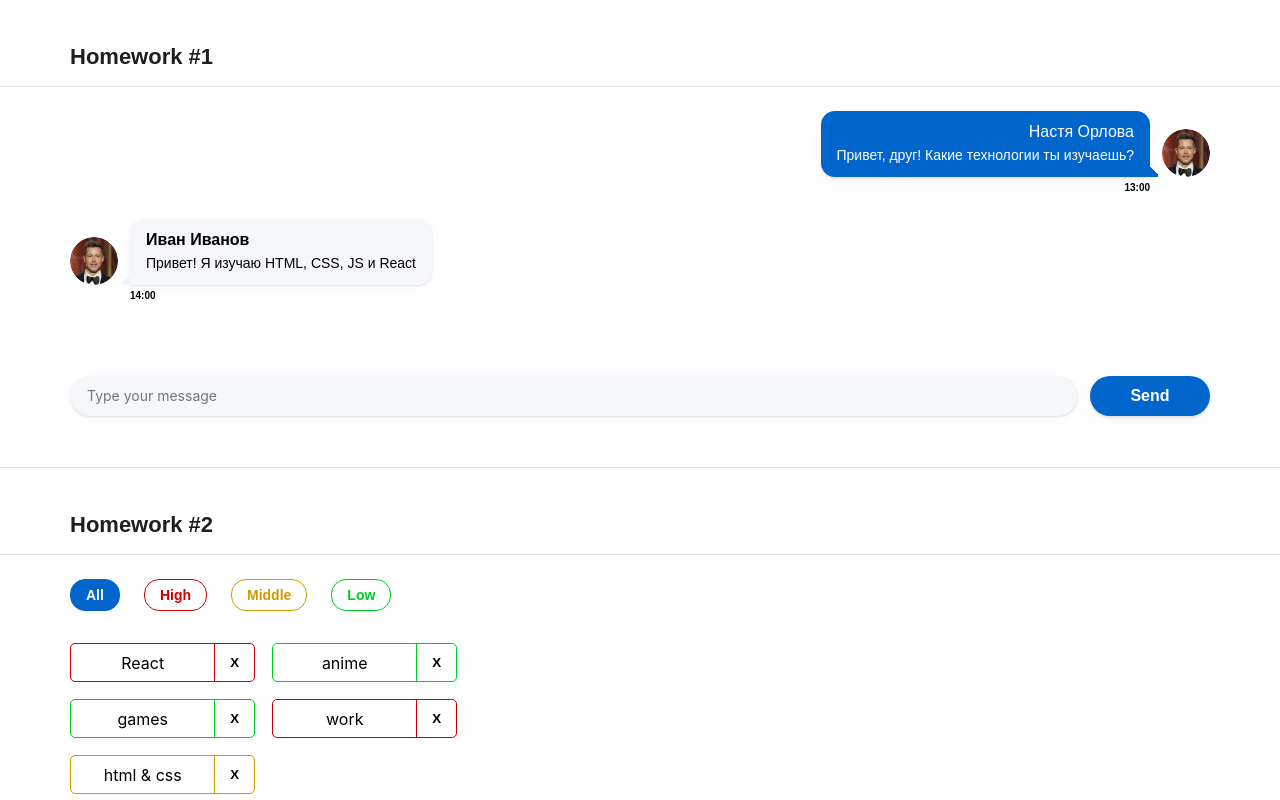
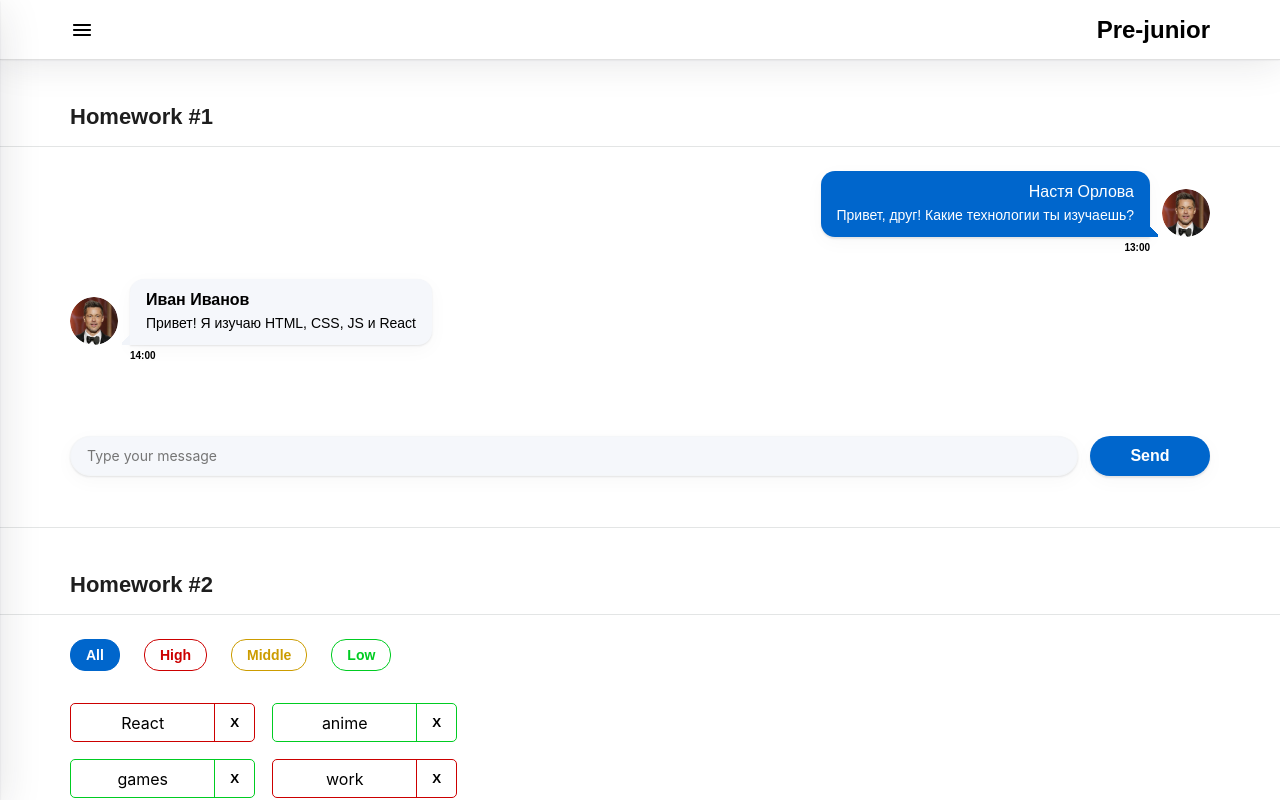
Before and after one commit to orlovaDev/hws2-master, a React (Create React App) app: page /#/pre-junior in a window 1280 px wide. Before the commit this address led to /. Shown: the top 800 px of the page. Built offline with nearby package versions, Linux system fonts and the light colour scheme.

Commit message:
solutionHws2-master-lesson4

```diff
--- a/src/s1-main/App.tsx
+++ b/src/s1-main/App.tsx
@@ -4,18 +4,19 @@
 import HW2 from "../s2-homeworks/hw02/HW2";
 import HW3 from "../s2-homeworks/hw03/HW3";
 import HW4 from "../s2-homeworks/hw04/HW4";
+import HW5 from "../s2-homeworks/hw05/HW5";
 
 function App() {
     return (
         <div className={s.App}>
-            <HW1/>
+            {/*<HW1/>*/}
             {/*раскомментировать по ходу выполнения*/}
-            <HW2/>
-            <HW3/>
-            <HW4/>
+            {/*<HW2/>*/}
+            {/*<HW3/>*/}
+            {/*<HW4/>*/}
 
             {/*при выполнении дз 5 и более - закомментировать здесь дз 1-4, так как они есть внутри дз 5*/}
-            {/*<HW5/>*/}
+            <HW5/>
         </div>
     )
 }
--- a/src/s2-homeworks/hw05/Pages.tsx
+++ b/src/s2-homeworks/hw05/Pages.tsx
@@ -1,5 +1,5 @@
 import React from 'react'
-import { Routes, Route, Navigate } from 'react-router-dom'
+import {Routes, Route, Navigate} from 'react-router-dom'
 import Error404 from './pages/Error404'
 import PreJunior from './pages/PreJunior'
 import Junior from './pages/Junior'
@@ -18,15 +18,26 @@
       <Routes>
         {/*роутинг будут писать студенты*/}
         {/*в начале мы попадаем на страницу '/' и переходим сразу на страницу /pre-junior*/}
-                {/*<Route ...*/}
+        <Route
+          path="/"
+          element={<Navigate to={PATH.PRE_JUNIOR} />}
+        />
 
         {/*роуты для /pre-junior, /junior, /junior-plus*/}
-                {/*<Route ...*/}
-                {/*<Route ...*/}
-                {/*<Route ...*/}
-
+        <Route
+          path={PATH.PRE_JUNIOR}
+          element={<PreJunior />}
+        />
+        <Route
+          path={PATH.JUNIOR}
+          element={<Junior />}
+        />
+        <Route
+          path={PATH.JUNIOR_PLUS}
+          element={<JuniorPlus />}
+        />
         {/*роут для несуществующей страницы должен отрисовать <Error404 />*/}
-                {/*<Route ...*/}
+        <Route path = "/*" element={<Error404/>}/>
       </Routes>
     </div>
   )
--- a/src/s2-homeworks/hw05/header/Header.module.css
+++ b/src/s2-homeworks/hw05/header/Header.module.css
@@ -1,8 +1,35 @@
-.burgerMenuIcon {
+.header {
+    position: fixed;       /* Фиксируем хэдер на экране */
+    top: 0;                /* Прижимаем к самому верху */
+    left: 0;               /* Прижимаем к левому краю */
+    width: 100%;           /* Растягиваем на всю ширину экрана */
+    height: 60px;          /* Четкая высота шапки */
+  border-bottom: 1px solid #e0e0e0;
+  display: flex;
+  align-items: center;
+  justify-content: space-between;
+  padding: 0 70px;
+  box-sizing: border-box;
+  box-shadow: 0 0 2px 0 rgba(29, 33, 38, 0.1), 0 0 40px 0 rgba(29, 33, 38, 0.13);
+  background-color: #fff;
+  z-index: 10;
 }
 
-.header {
+.burgerMenuIcon {
+  width: 24px;
+  height: 24px;
+  cursor: pointer;
 }
 
 .header h1 {
+  font-size: 24px;
+  font-family: "Montserrat", sans-serif;
+  color: #000000;
+  font-weight: 600;
+  margin: 0;
 }
+
+:global(body) {
+  padding-top: 60px !important;
+  box-sizing: border-box;
+}
--- a/src/s2-homeworks/hw05/sidebar/Sidebar.module.css
+++ b/src/s2-homeworks/hw05/sidebar/Sidebar.module.css
@@ -1,25 +1,73 @@
 .sidebar {
+  position: fixed;
+  top: 0;
+  left: -310px; /* Прячем за экран */
+  width: 310px;
+  height: 100vh;
+  background-color: #ffffff;
+  box-shadow: 0 1px 2px 0 rgba(29, 33, 38, 0.1), 0 10px 40px 0 rgba(29, 33, 38, 0.13);
+  transition: left 0.3s ease-in-out;
+  z-index: 100;
+  padding: 20px;
+  display: flex;
+  flex-direction: column;
+  box-sizing: border-box;
 }
 
 .sidebar.open {
+  left: 0;
 }
 
 .background {
+  position: fixed;
+  top: 0;
+  left: 0;
+  width: 100vw;
+  height: 100vh;
+  background-color: rgba(0, 0, 0, 0.2); /* Легкое полупрозрачное затемнение */
+  z-index: 99;
 }
 
 .nav {
+  display: flex;
+  flex-direction: column;
+  gap: 45px;
+  margin-left: 50px;
 }
 
 .nav a {
+  font-family: "Montserrat", sans-serif;
+  text-decoration: none;
+  transition: color 0.2s ease;
+  font-weight: 600;
+  font-size: 22px;
+  color: #000;
 }
 
 .nav a:hover {
+  color: #58acff;
 }
 
-.nav a.active {
+.nav a:active {
+  color: #3d6b99;
 }
+
 .close {
+  background: none;
+  border: none;
+  align-self: flex-end;
+  cursor: pointer;
+  padding: 0;
+  margin-bottom: 20px;
 }
 
 .close img {
+  width: 16px;
+  height: 16px;
 }
+
+.active {
+  text-decoration: underline !important;
+  text-decoration-skip-ink: none !important;
+  color: #0059b2 !important;
+}
--- a/src/s2-homeworks/hw05/sidebar/Sidebar.tsx
+++ b/src/s2-homeworks/hw05/sidebar/Sidebar.tsx
@@ -31,7 +31,9 @@
                         id={'hw5-pre-junior-link'}
                         to={PATH.PRE_JUNIOR}
                         onClick={handleClose}
-                        // className={...} // делает студент
+                        className={({isActive}) =>
+                          isActive ? s.active : ""
+                        }
                     >
                         Pre-junior
                     </NavLink>
@@ -39,7 +41,9 @@
                         id={'hw5-junior-link'}
                         to={PATH.JUNIOR}
                         onClick={handleClose}
-                        // className={...} // делает студент
+                        className={({isActive}) =>
+                          isActive ? s.active : ""
+                        }
                     >
                         Junior
                     </NavLink>
@@ -47,7 +51,9 @@
                         id={'hw5-junior-plus-link'}
                         to={PATH.JUNIOR_PLUS}
                         onClick={handleClose}
-                        // className={...} // делает студент
+                        className={({isActive}) =>
+                          isActive ? s.active : ""
+                        }
                     >
                         Junior Plus
                     </NavLink>
```
Lines whose indentation alone changed are shown as unchanged.
